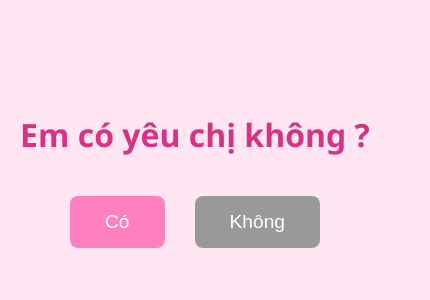
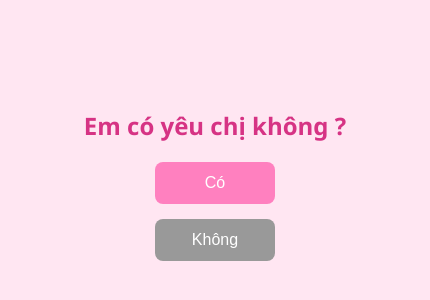
Before and after one commit to chaichuoivangkhe/Luv, a plain HTML site: page index.html in a window 390 px wide. Shown: the part 198-498 px from the top of the page, 430 px wide, since content can reach past the window. Drawn offline with Linux system fonts and the light colour scheme.

Commit message:
thêm màng hình điện thoại

```diff
--- a/style.css
+++ b/style.css
@@ -104,3 +104,80 @@ button:hover {
         transform: scale(1);
     }
 }
+
+/* ...existing code... */
+
+/* Add Media Queries for Mobile Responsiveness */
+@media screen and (max-width: 768px) {
+    h1 {
+        font-size: 1.5rem;
+        text-align: center;
+        margin-bottom: 20px;
+        padding: 0 15px;
+    }
+
+    .buttons {
+        gap: 15px;
+        margin-bottom: 20px;
+        flex-direction: column;
+    }
+
+    button {
+        padding: 12px 25px;
+        font-size: 1rem;
+        min-width: 120px;
+    }
+
+    #loveText {
+        font-size: 1.2rem;
+        text-align: center;
+        padding: 0 15px;
+    }
+
+    #heartImage {
+        max-width: 80%;
+        margin-top: -300px;
+    }
+
+    .heart {
+        font-size: 3rem;
+    }
+
+    .container {
+        padding: 20px;
+        height: calc(100vh - 40px);
+        position: relative;
+    }
+}
+
+/* Add styles for very small screens */
+@media screen and (max-width: 320px) {
+    h1 {
+        font-size: 1.2rem;
+    }
+
+    button {
+        padding: 10px 20px;
+        font-size: 0.9rem;
+    }
+
+    #heartImage {
+        margin-top: -200px;
+    }
+}
+
+/* Fix button positioning for touch devices */
+@media (hover: none) {
+    button#noBtn {
+        position: absolute;
+        touch-action: none;
+        position: relative;
+    }
+}
+
+/* Prevent text selection on buttons */
+button {
+    -webkit-tap-highlight-color: transparent;
+    -webkit-touch-callout: none;
+    user-select: none;
+}
```
